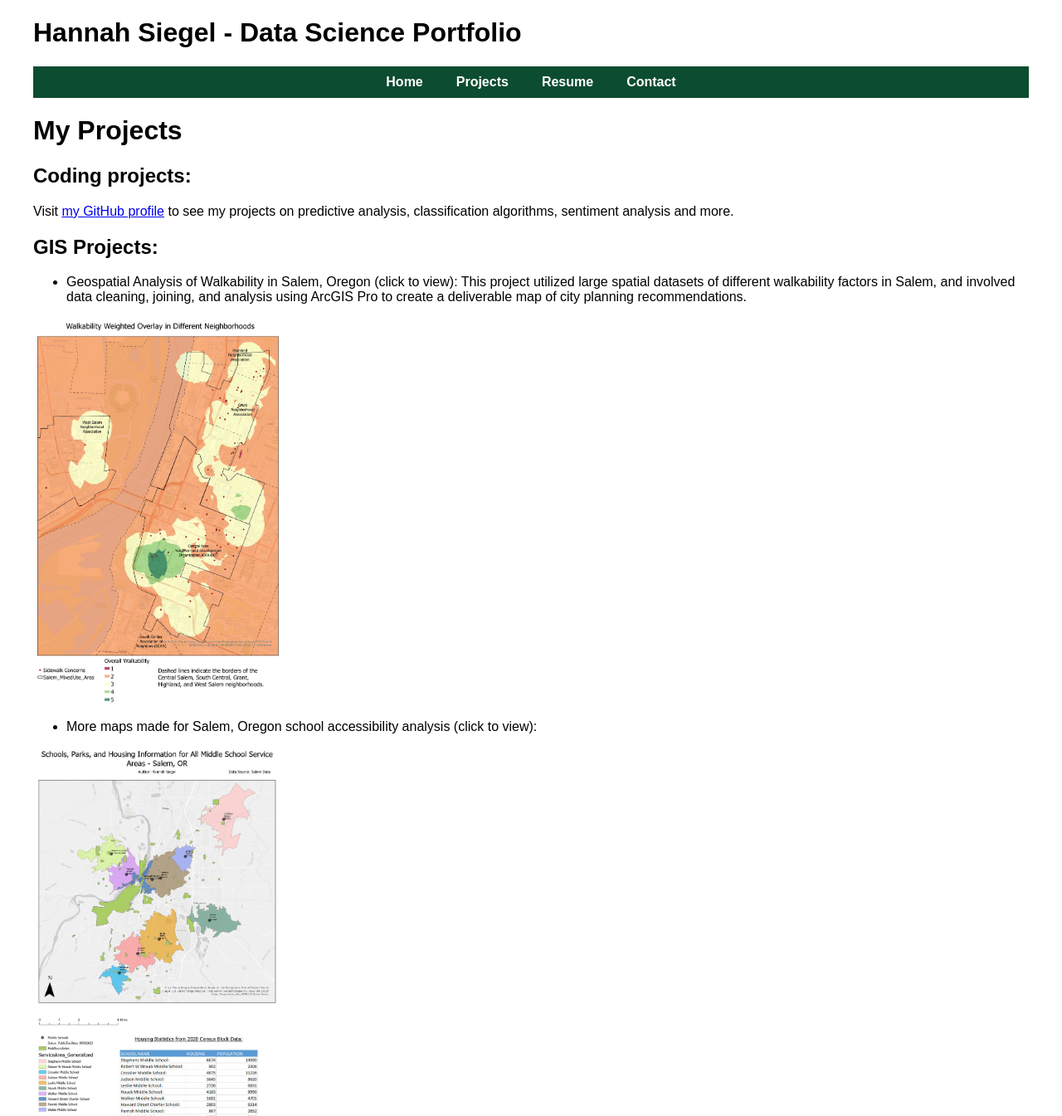
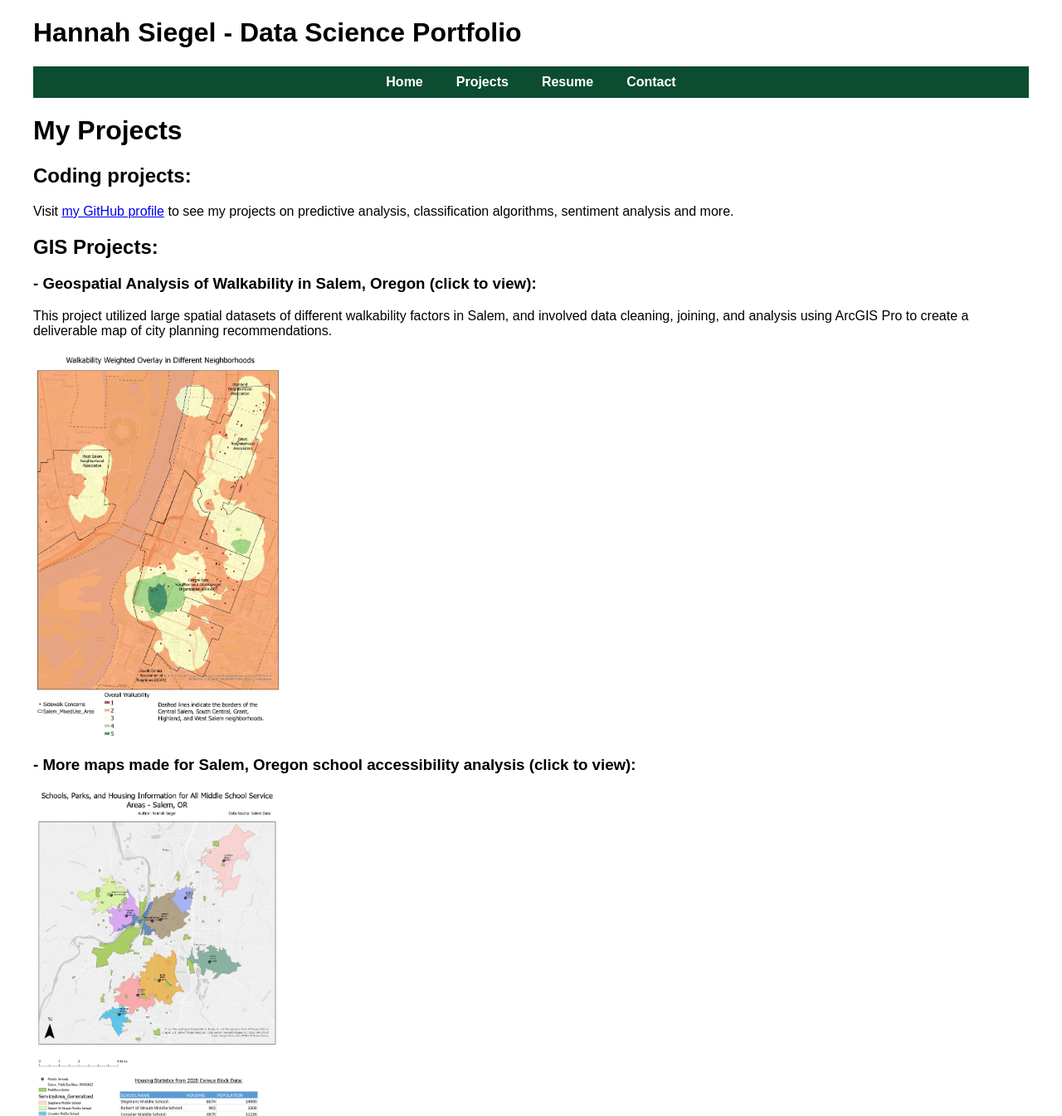
Before and after one commit to siegelhannah/portfolio, a Jekyll site: the page built from Projects.md, in a window 1280 px wide and 1400 px high, cut to the strip 0-1345 px from the top of the window. Shown: the whole strip at 83% size. Built offline with Jekyll 4.4.1, drawn with Linux system fonts in a browser that asks for light colours.

Commit message:
Update Projects.md

```diff
--- a/Projects.md
+++ b/Projects.md
@@ -13,7 +13,7 @@ Visit [my GitHub profile](https://github.com/siegelhannah) to see my projects on
 
 ## GIS Projects:
 
-- Geospatial Analysis of Walkability in Salem, Oregon (click to view):
+### - Geospatial Analysis of Walkability in Salem, Oregon (click to view):
 This project utilized large spatial datasets of different walkability factors in Salem, and involved data cleaning, joining, and analysis using ArcGIS Pro to create a deliverable map of city planning recommendations.
 
 <a href="{{ site.baseurl }}/assets/Salem_Final_Project.pdf">
@@ -21,17 +21,17 @@ This project utilized large spatial datasets of different walkability factors in
 </a>
 <br>
 
-- More maps made for Salem, Oregon school accessibility analysis (click to view):
+### - More maps made for Salem, Oregon school accessibility analysis (click to view):
 
 <a href="{{ site.baseurl }}/assets/Layout2.pdf">
     <img src="{{ site.baseurl }}/assets/Layout2_page-0001.jpg" alt="Project 2 Image" style="width: 300px;">
 </a>
-<br>
+<br><br><br>
 <a href="{{ site.baseurl }}/assets/Layout1.pdf">
     <img src="{{ site.baseurl }}/assets/Layout1_page-0001.jpg" alt="Project 3 Image" style="width: 300px;">
 </a>
-<br>
+<br><br><br>
 <a href="{{ site.baseurl }}/assets/Layout3.pdf">
     <img src="{{ site.baseurl }}/assets/Layout3.jpg" alt="Project 4 Image" style="width: 300px;">
 </a>
-<br>
+<br><br><br>
```
